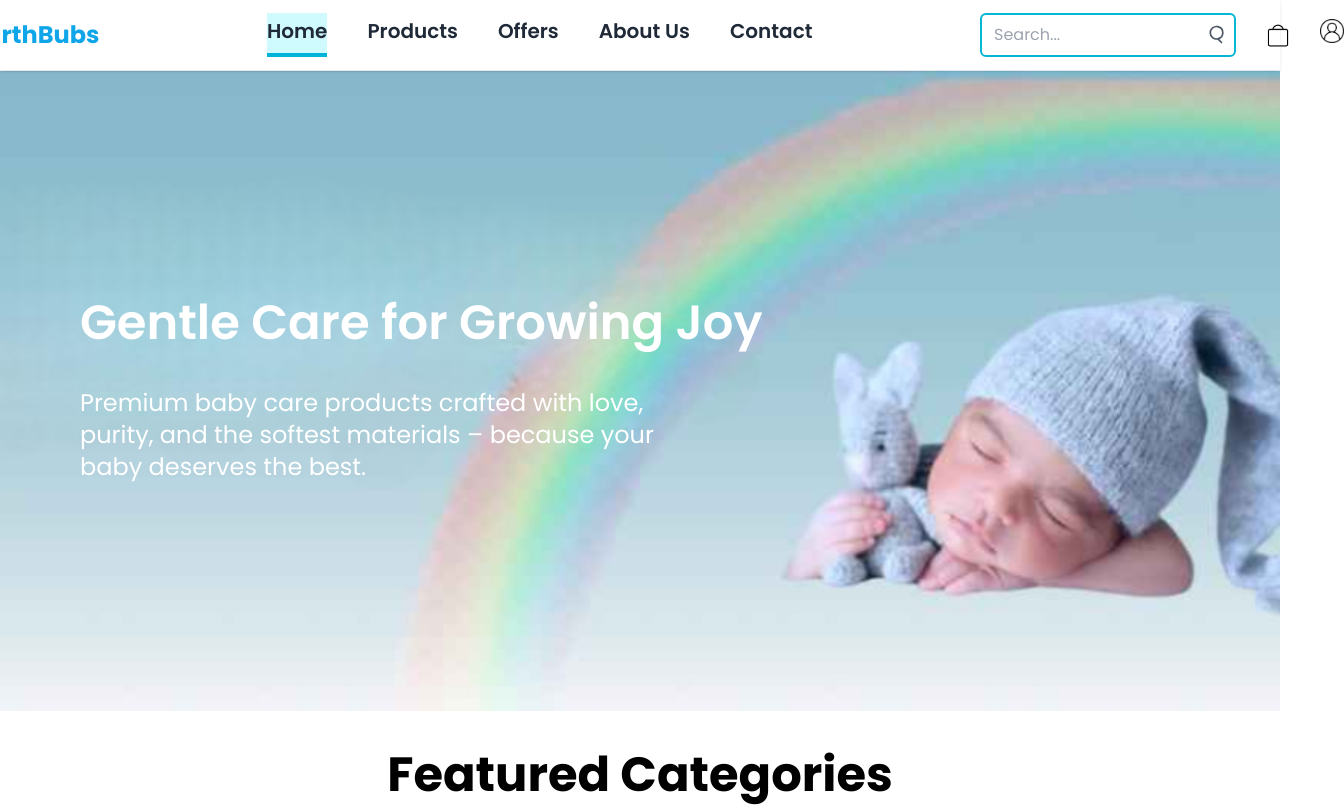
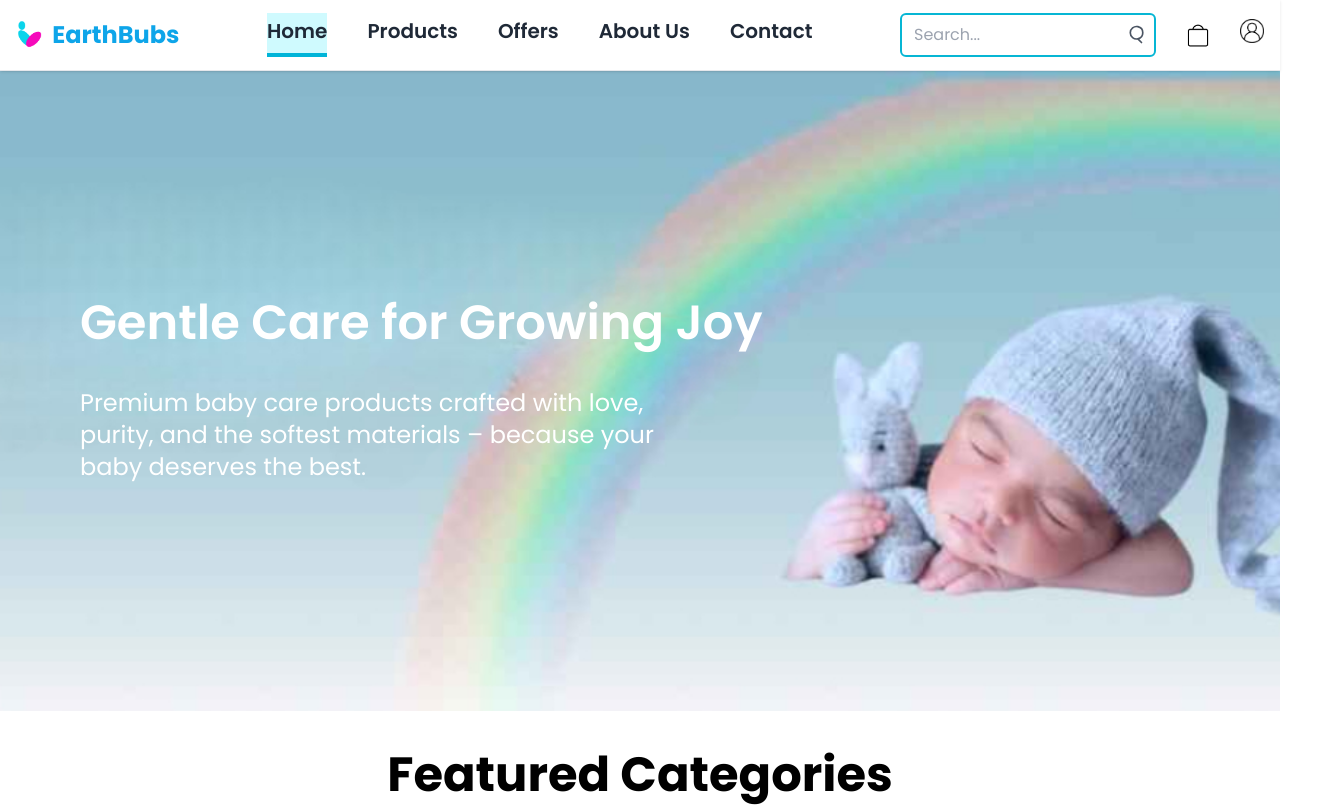
Before and after one commit to sugandv21/Baby_Products_Website, a React (Vite) app: page / in a window 1280 px wide. Shown: the top 807 px of the page, 1344 px wide, since content can reach past the window. Built offline with nearby package versions, Linux system fonts and the light colour scheme.

Commit message:
Update Navbar.jsx

```diff
--- a/src/components/Navbar.jsx
+++ b/src/components/Navbar.jsx
@@ -178,7 +178,7 @@ const navLinkClass = ({ isActive }) =>
       <div className="container mx-auto flex justify-space-between items-center px-4 py-3">
 
         {/* Logo */}
-        <div className="flex gap-2 ml-0 lg:-ml-20">
+        <div className="flex gap-2 ">
           <Link to="/" className="flex items-center gap-1">
             <img src={logo} className="h-8" alt="Logo" />
             <span className="text-sky-500 text-2xl font-bold">EarthBubs</span>
@@ -243,7 +243,7 @@ const navLinkClass = ({ isActive }) =>
 
           </nav>
 
-          <div className="flex items-center gap-5 -mr-20">
+          <div className="flex items-center gap-5">
              <div className="relative w-64">
       <input
         type="text"
```
